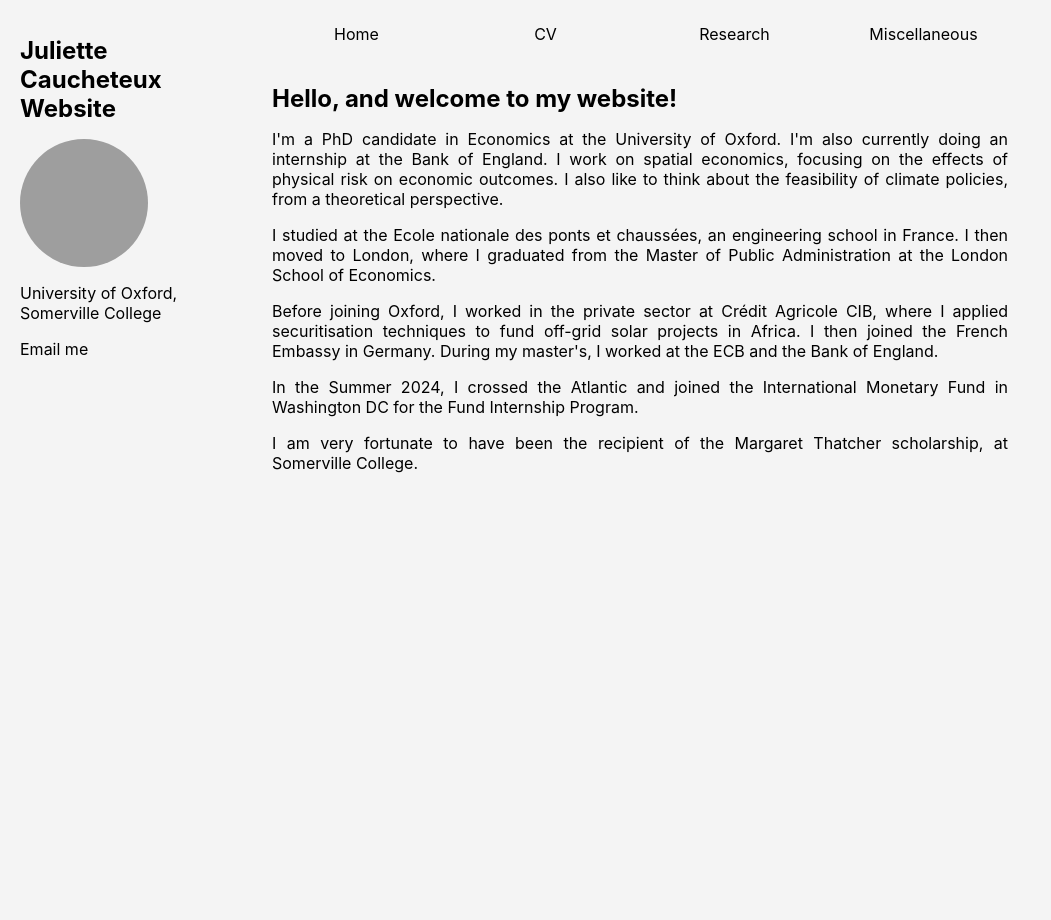
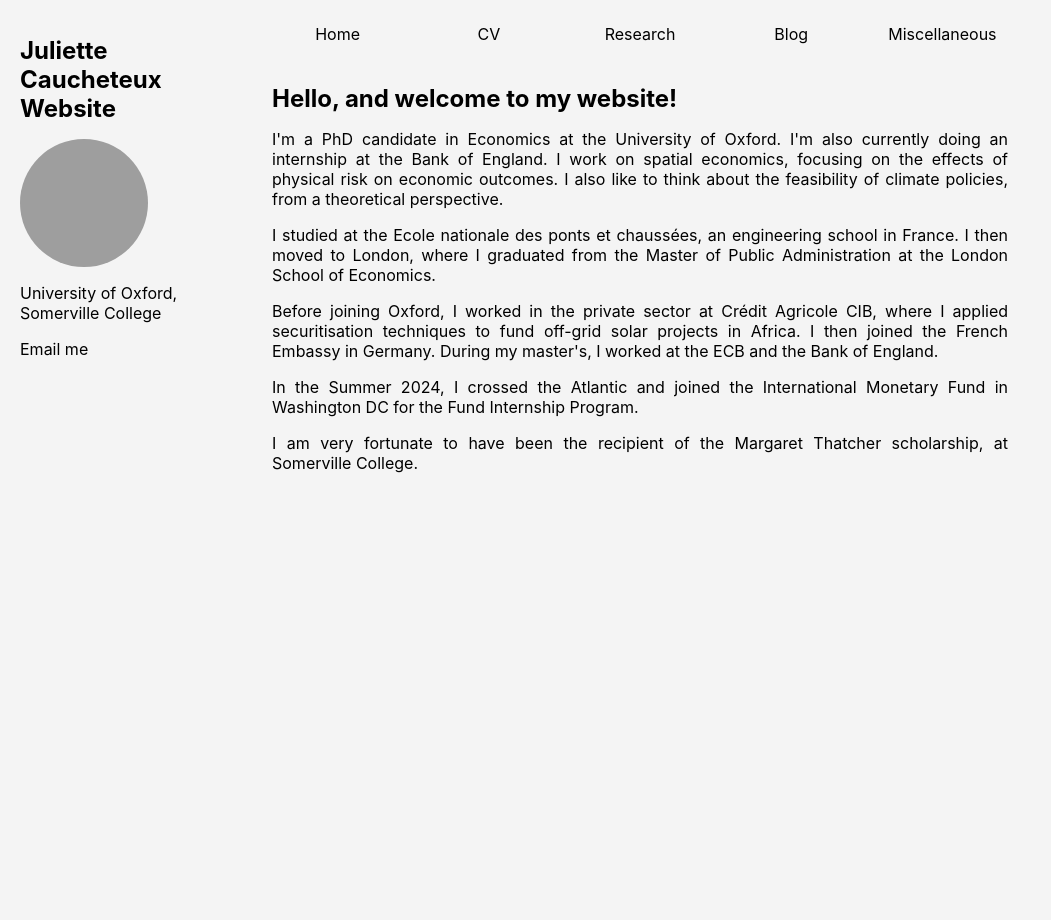
Before and after one commit to JulietteCx/juliettecx.github.io, a Jekyll site: the page built from _pages/index.html, in a window 1280 px wide. Shown: the whole page, without its empty margins (0-1051 px from the left). Built offline with Jekyll 4.4.1, drawn with Linux system fonts in a browser that asks for light colours; grey boxes are pictures that could not be loaded.

Commit message:
Add Blog link to configuration

```diff
--- a/_config.yml
+++ b/_config.yml
@@ -31,6 +31,8 @@ top_panel_links:
     url: "/cv/"
   - name: "Research"
     url: "/research/"
+  - name: "Blog"
+    url: "/blog/"
   - name: "Miscellaneous"
     url: "/miscellaneous/"
     sublinks:
```
